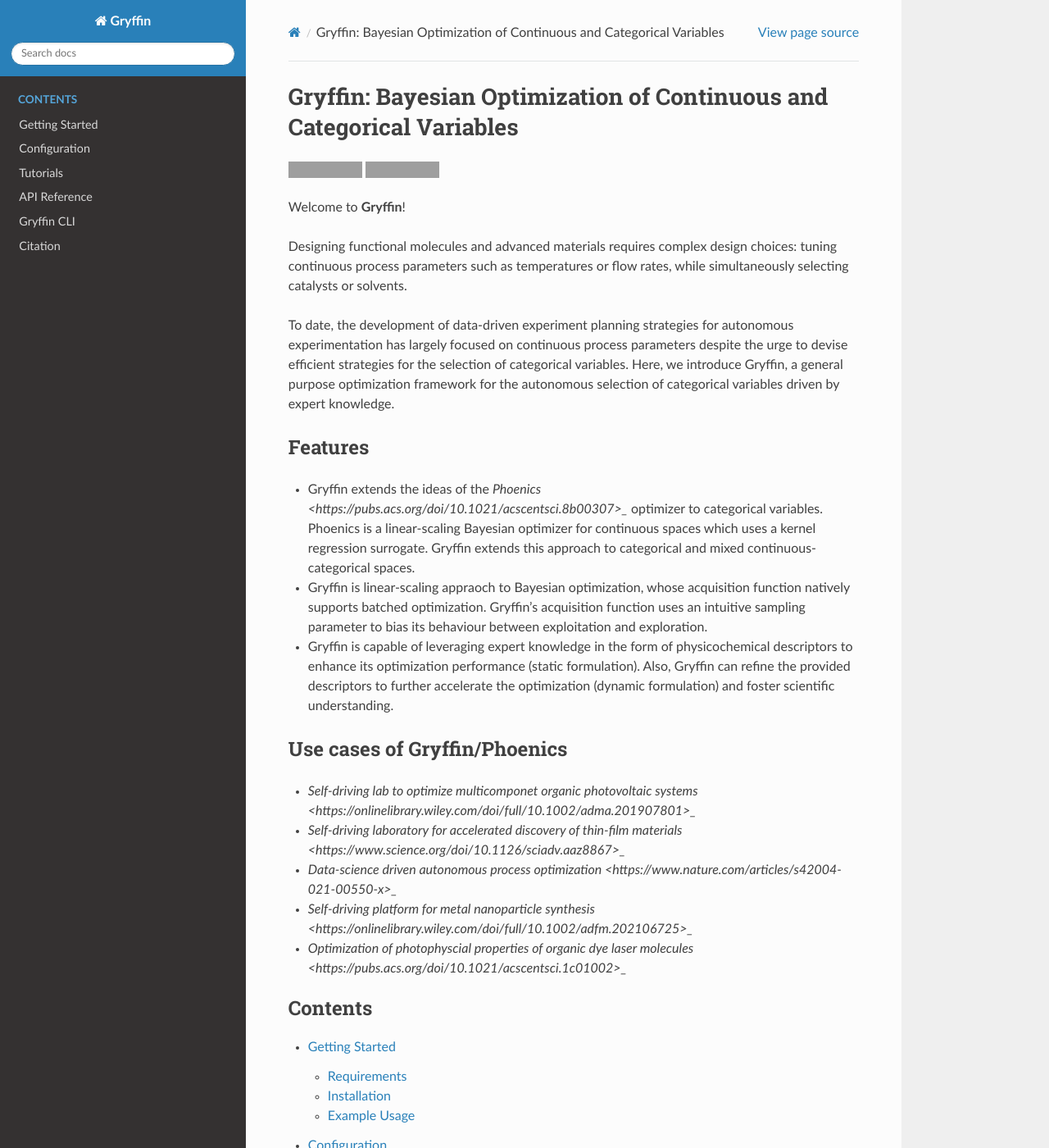
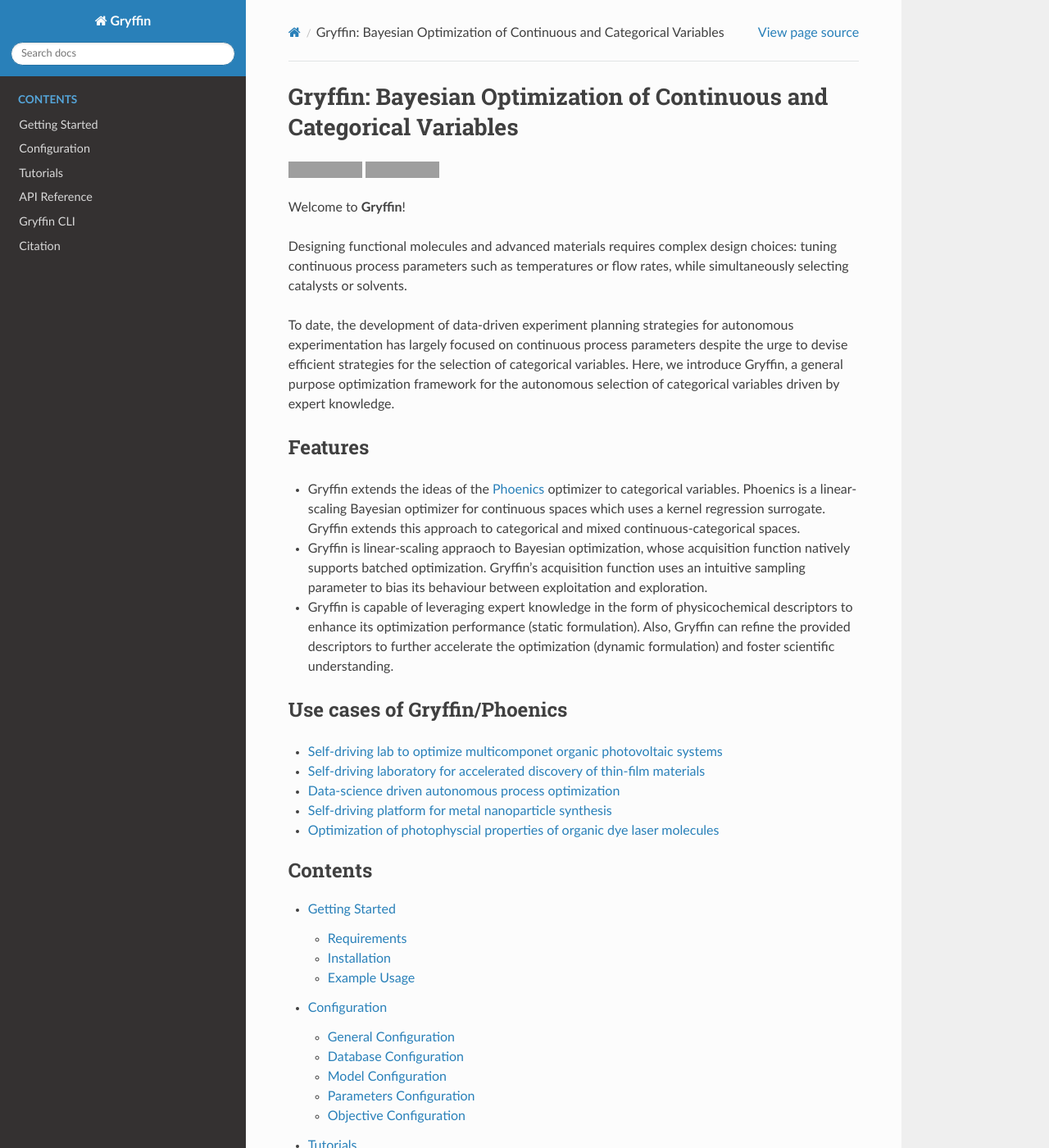
Before and after one commit to aspuru-guzik-group/gryffin, a Sphinx documentation site: the page built from docs/source/index.rst, in a window 1280 px wide and 1400 px high. Shown: the whole window at 82% size. Built offline with Sphinx 7.4.7 and the Read the Docs theme 2.0.0, drawn with Linux system fonts in a browser that asks for light colours; grey boxes are pictures that could not be loaded.

Commit message:
Fix formatting again..

```diff
--- a/docs/source/index.rst
+++ b/docs/source/index.rst
@@ -21,18 +21,18 @@ driven by expert knowledge.
 Features
 --------
 
-* Gryffin extends the ideas of the `Phoenics <https://pubs.acs.org/doi/10.1021/acscentsci.8b00307>_` optimizer to categorical variables. Phoenics is a linear-scaling Bayesian optimizer for continuous spaces which uses a kernel regression surrogate. Gryffin extends this approach to categorical and mixed continuous-categorical spaces.
+* Gryffin extends the ideas of the `Phoenics <https://pubs.acs.org/doi/10.1021/acscentsci.8b00307>`_ optimizer to categorical variables. Phoenics is a linear-scaling Bayesian optimizer for continuous spaces which uses a kernel regression surrogate. Gryffin extends this approach to categorical and mixed continuous-categorical spaces.
 * Gryffin is linear-scaling appraoch to Bayesian optimization, whose acquisition function natively supports batched optimization. Gryffin's acquisition function uses an intuitive sampling parameter to bias its behaviour between exploitation and exploration.
 * Gryffin is capable of leveraging expert knowledge in the form of physicochemical descriptors to enhance its optimization performance (static formulation). Also, Gryffin can refine the provided descriptors to further accelerate the optimization (dynamic formulation) and foster scientific understanding.
 
 Use cases of Gryffin/Phoenics
 -----------------------------
 
-* `Self-driving lab to optimize multicomponet organic photovoltaic systems <https://onlinelibrary.wiley.com/doi/full/10.1002/adma.201907801>_`
-* `Self-driving laboratory for accelerated discovery of thin-film materials <https://www.science.org/doi/10.1126/sciadv.aaz8867>_`
-* `Data-science driven autonomous process optimization <https://www.nature.com/articles/s42004-021-00550-x>_`
-* `Self-driving platform for metal nanoparticle synthesis <https://onlinelibrary.wiley.com/doi/full/10.1002/adfm.202106725>_`
-* `Optimization of photophyscial properties of organic dye laser molecules <https://pubs.acs.org/doi/10.1021/acscentsci.1c01002>_`
+* `Self-driving lab to optimize multicomponet organic photovoltaic systems <https://onlinelibrary.wiley.com/doi/full/10.1002/adma.201907801>`_
+* `Self-driving laboratory for accelerated discovery of thin-film materials <https://www.science.org/doi/10.1126/sciadv.aaz8867>`_
+* `Data-science driven autonomous process optimization <https://www.nature.com/articles/s42004-021-00550-x>`_
+* `Self-driving platform for metal nanoparticle synthesis <https://onlinelibrary.wiley.com/doi/full/10.1002/adfm.202106725>`_
+* `Optimization of photophyscial properties of organic dye laser molecules <https://pubs.acs.org/doi/10.1021/acscentsci.1c01002>`_
 
 .. toctree::
    :maxdepth: 2
```
